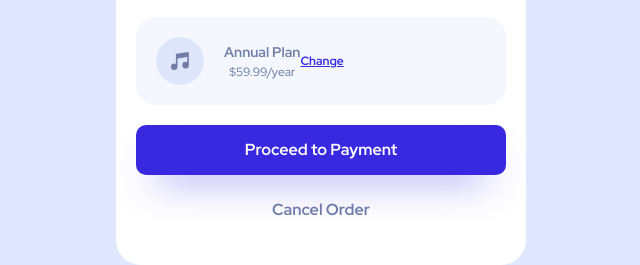
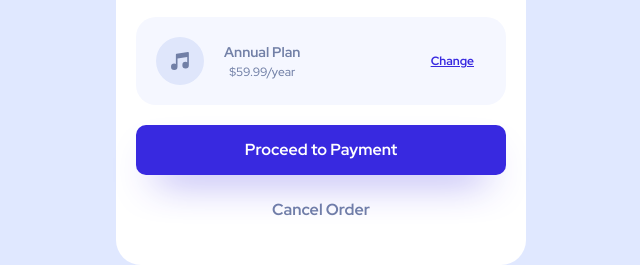
Before and after one commit to gbtan1991/order-summary-component-main, a plain HTML site: page index.html in a window 1280 px wide. Shown: the part 436-701 px from the top of the page, 319-959 px from the left. Drawn offline with Linux system fonts and the light colour scheme.

Commit message:
Adjust the change link
Adjust the change link

```diff
--- a/scss/style.scss
+++ b/scss/style.scss
@@ -72,12 +72,15 @@ main{
                  display: flex;
                  justify-content: space-between;
                  align-items: center;
+                 width: 15.625rem;
+                 gap: 50px;
+
 
 
 
              &__plan{
                 display: flex;
-                flex-direction: column;
+                 flex-direction: row;
 
 
                 h3{
@@ -91,6 +94,10 @@ main{
             .change{
                 color: $clr-accent;
                 font-weight: 700;
+
+                &:hover{
+                    opacity: 50%;
+                }
            }
 
          }
@@ -156,4 +163,22 @@ main{
         max-width: 450px;
         padding: 20px;
     }
+
+    .summaryDetails__wrap{
+
+
     }
+
+    .summaryDetails__wrap_2{
+        width: 250px;
+        justify-content: space-between;
+
+
+
+
+
+
+
+    }
+
+}
```
Also changed, not shown: dist/style.css, 1 other file. Lines whose indentation alone changed are shown as unchanged.
